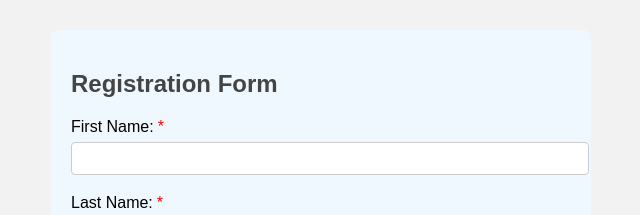
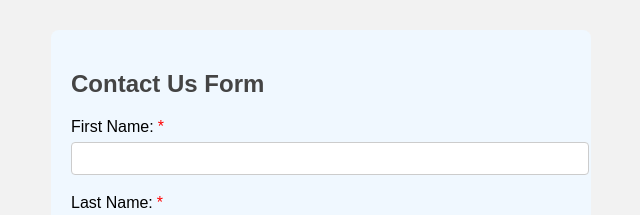
Before and after one commit to llvovsky/dev109, a plain HTML site: page a4/index.html in a window 1280 px wide. Shown: the top 215 px of the page, 319-959 px from the left. Drawn offline with Linux system fonts and the light colour scheme.

Commit message:
Update index.html

```diff
--- a/a4/index.html
+++ b/a4/index.html
@@ -8,7 +8,7 @@
   </head>
 <body>
   <form id="myForm" onsubmit="return validateForm()">
-    <h2>Registration Form</h2>
+    <h2>Contact Us Form</h2>
 
     <label>First Name:<span class="required">*</span></label>
     <input type="text" id="firstname" maxlength="20" >
```
